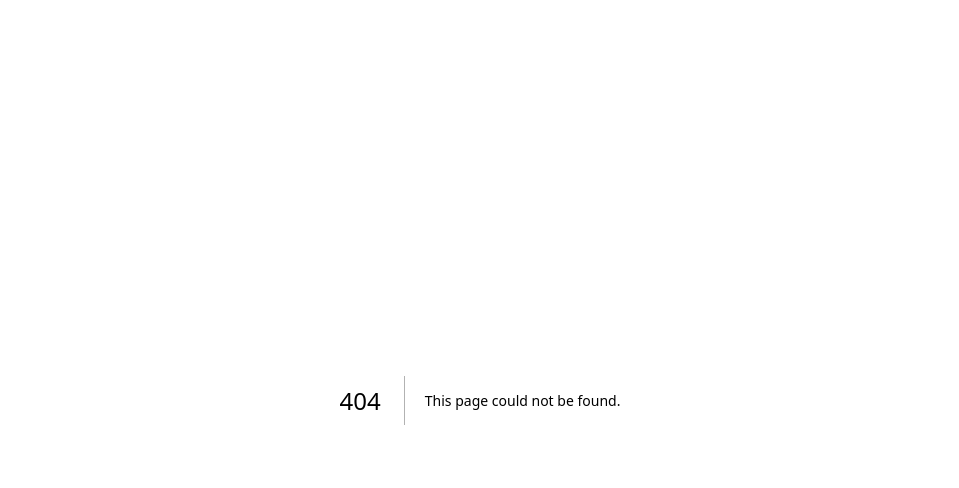
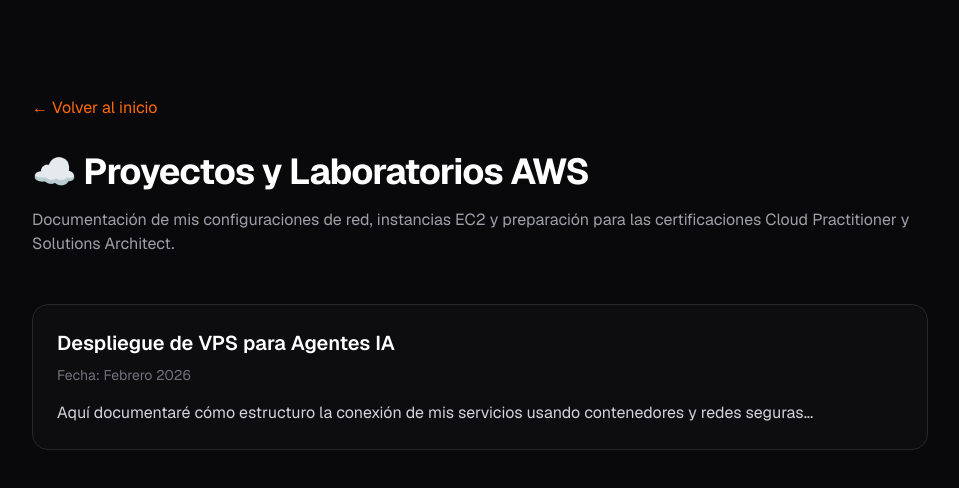
Before and after one commit to stg1645/portafolio, a Next.js app: page /aws in a window 1280 px wide. Before the commit this address had no page. Shown: the top 488 px of the page, without its empty margins (160-1119 px from the left). Built offline with nearby package versions, Linux system fonts and the light colour scheme.

Commit message:
feat: agrega subpagina de documentacion aws

```diff
--- /dev/null
+++ b/app/aws/page.tsx
@@ -0,0 +1,28 @@
+import Link from "next/link";
+
+export default function AWSPage() {
+  return (
+    <main className="flex min-h-screen flex-col items-center p-24 bg-zinc-950 text-white font-sans">
+      <div className="max-w-4xl w-full">
+        {/* Botón de regreso */}
+        <Link href="/" className="text-orange-500 hover:text-orange-400 mb-8 inline-block transition-colors">
+          ← Volver al inicio
+        </Link>
+
+        <h1 className="text-4xl font-bold tracking-tight mb-4">☁️ Proyectos y Laboratorios AWS</h1>
+        <p className="text-zinc-400 mb-12">
+          Documentación de mis configuraciones de red, instancias EC2 y preparación para las certificaciones Cloud Practitioner y Solutions Architect.
+        </p>
+
+        {/* Contenedor de un artículo de ejemplo */}
+        <div className="p-6 border border-zinc-800 rounded-2xl bg-zinc-900/30">
+          <h2 className="text-xl font-semibold mb-2">Despliegue de VPS para Agentes IA</h2>
+          <p className="text-zinc-500 text-sm mb-4">Fecha: Febrero 2026</p>
+          <p className="text-zinc-300">
+            Aquí documentaré cómo estructuro la conexión de mis servicios usando contenedores y redes seguras...
+          </p>
+        </div>
+      </div>
+    </main>
+  );
+}
```
